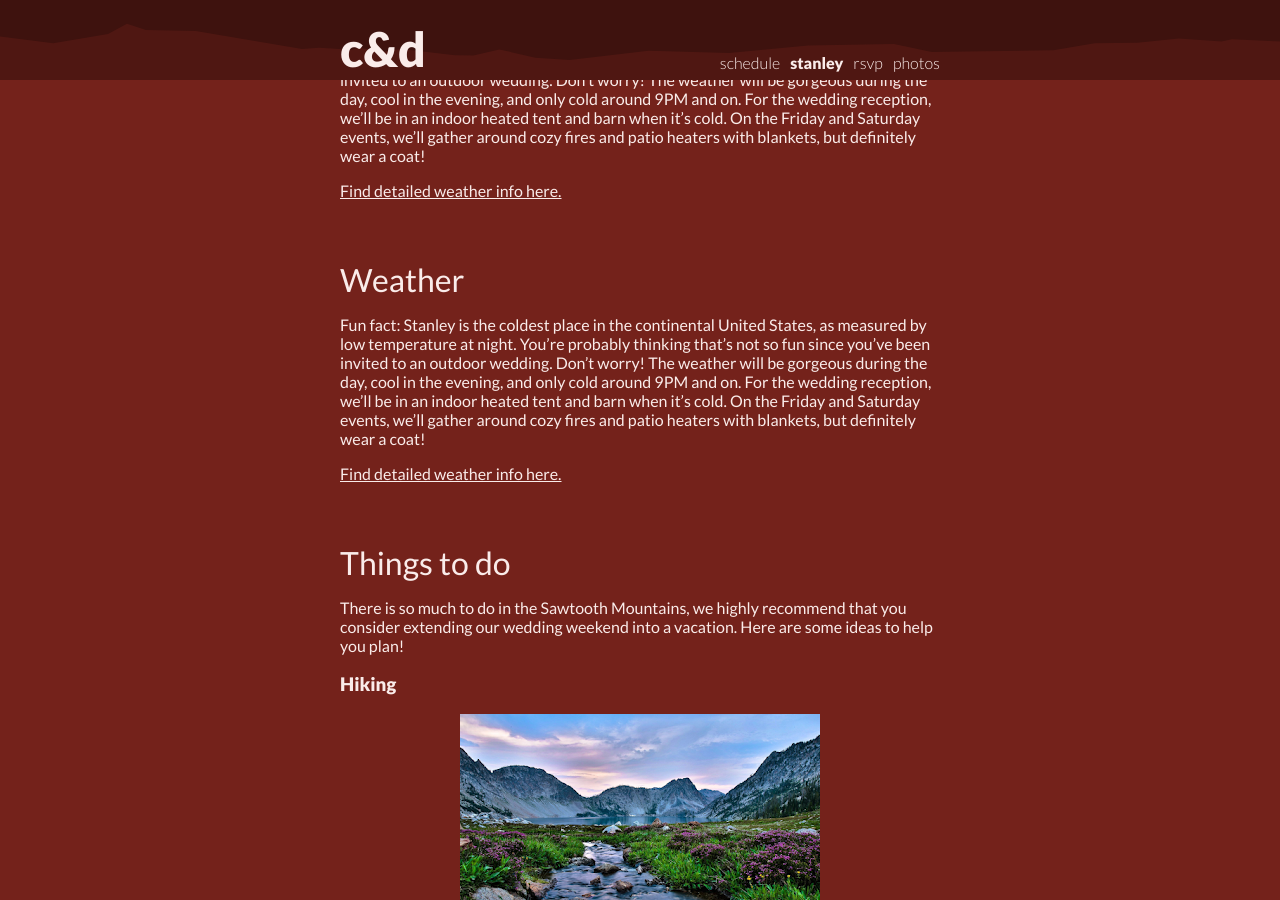
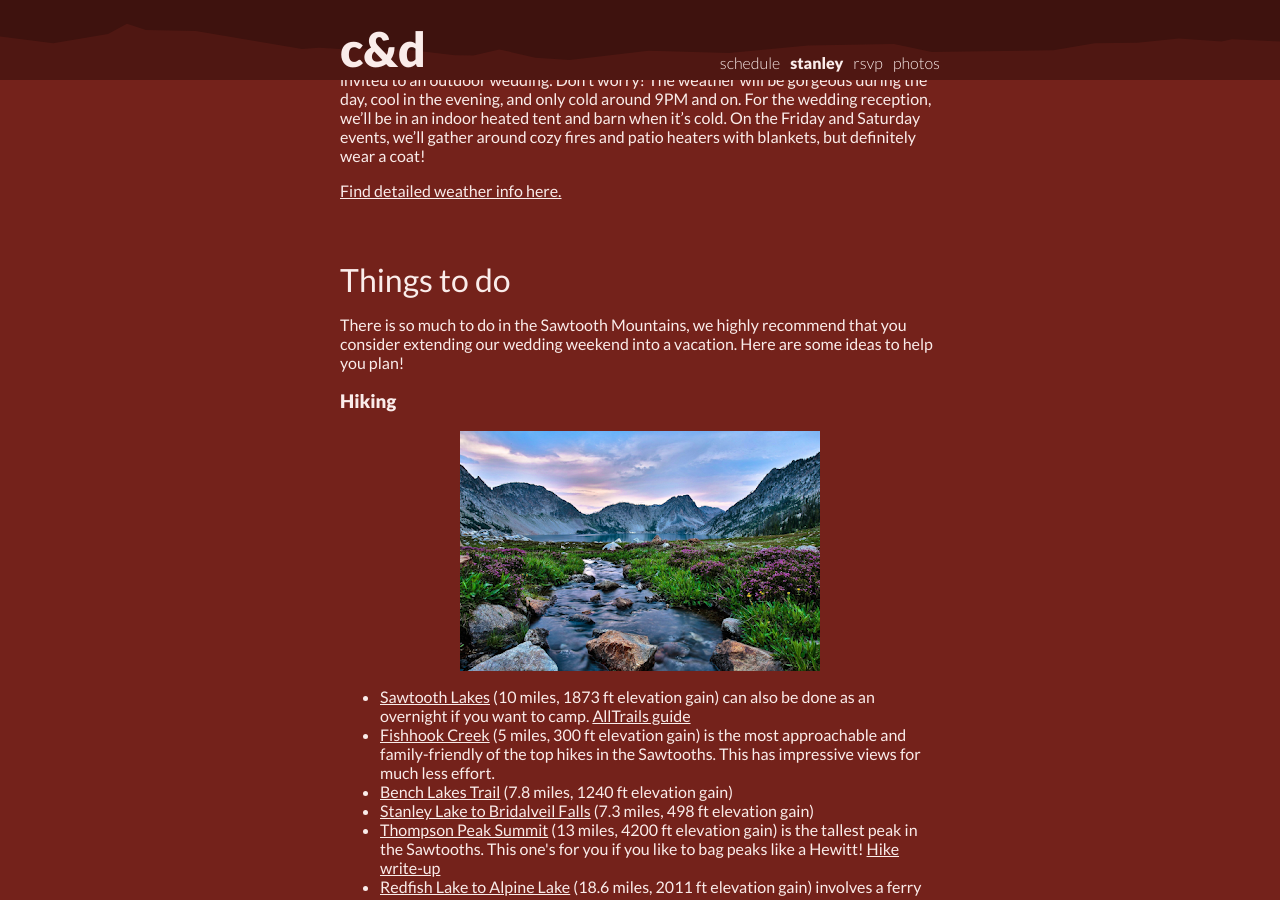
Before and after one commit to dproctor/wedding-website, a Jekyll site: the page built from stanley.md, in a window 1280 px wide and 900 px high, scrolled down 3116 px. Built offline with Jekyll 4.4.1, drawn with Linux system fonts in a browser that asks for light colours.

Commit message:
removed repeated weather section and no gifts

```diff
--- a/stanley.md
+++ b/stanley.md
@@ -114,15 +114,6 @@ Fun fact: Stanley is the coldest place in the continental United States, as meas
 <a href="https://weatherspark.com/d/145462/9/5/Average-Weather-on-September-5-at-Stanley-Stanley-Ranger-Station;-Idaho;-United-States">Find detailed weather info here.</a>
 </p>
 
-<h2> <a class="anchor" name="weather" id="weather"></a>Weather </h2>
-<p>
-Fun fact: Stanley is the coldest place in the continental United States, as measured by low temperature at night. You’re probably thinking that’s not so fun since you’ve been invited to an outdoor wedding. Don’t worry! The weather will be gorgeous during the day, cool in the evening, and only cold around 9PM and on. For the wedding reception, we’ll be in an indoor heated tent and barn when it’s cold. On the Friday and Saturday events, we’ll gather around cozy fires and patio heaters with blankets, but definitely wear a coat!
-</p>
-
-<p>
-<a href="https://weatherspark.com/d/145462/9/5/Average-Weather-on-September-5-at-Stanley-Stanley-Ranger-Station;-Idaho;-United-States">Find detailed weather info here.</a>
-</p>
-
 <h2> <a class="anchor" name="things-to-do" id="things-to-do"></a>Things to do </h2>
 <p>
 There is so much to do in the Sawtooth Mountains, we highly recommend that you consider extending our wedding weekend into a vacation. Here are some ideas to help you plan!
```
Also changed, not shown: rsvp.md (+1 -1 lines).
